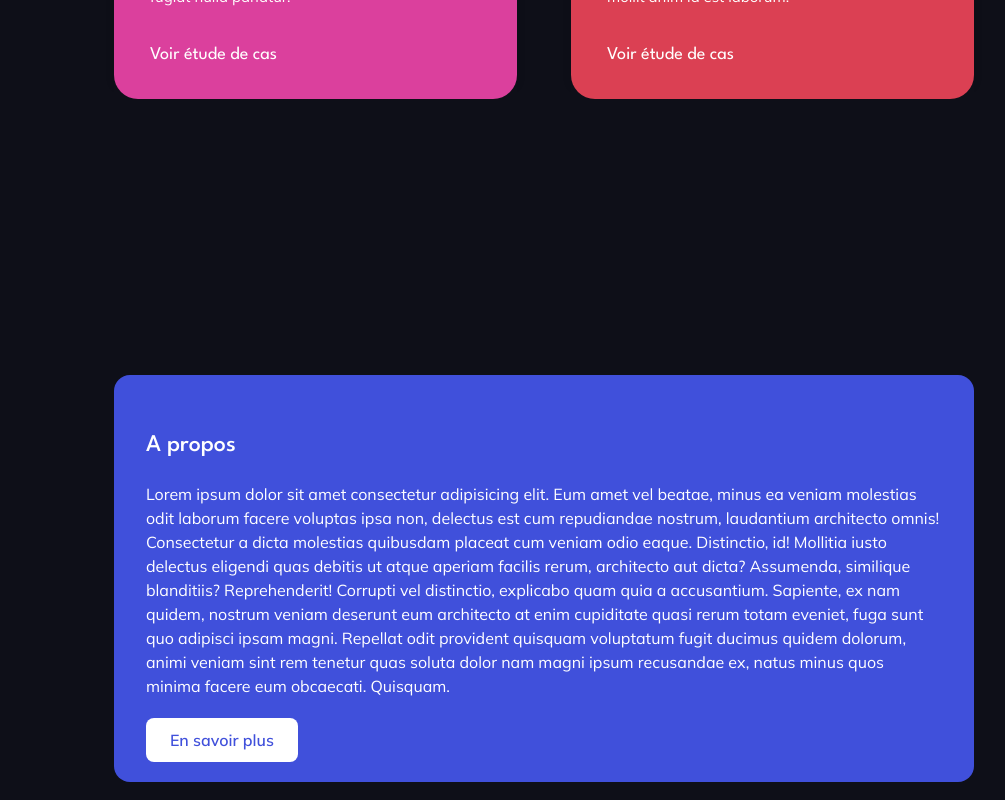
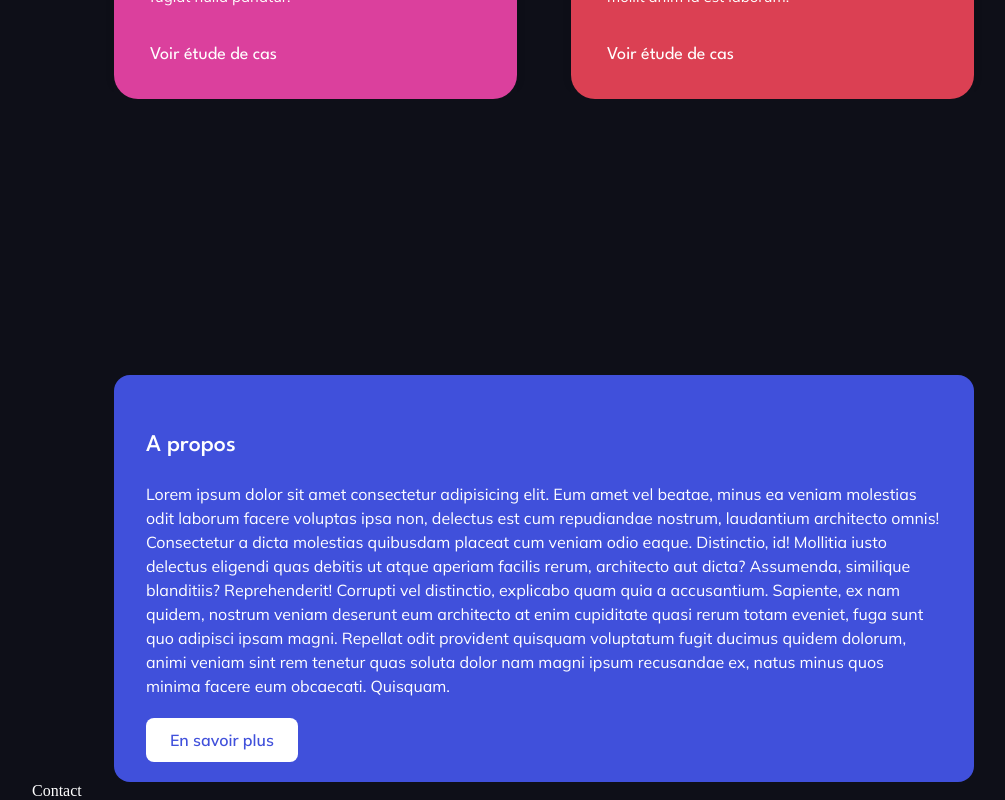
Before and after one commit to Assoghe/portfolionew, a React (Vite) app: page / in a window 1280 px wide. Shown: the part 2030-2830 px from the top of the page, without its empty margins (96-1101 px from the left). Built offline with nearby package versions, Linux system fonts and the light colour scheme.

Commit message:
ContactSection > Add ContactSection.tsx

```diff
--- /dev/null
+++ b/src/pages/Portfolio/ContactSection.tsx
@@ -0,0 +1,11 @@
+import React from 'react'
+
+function ContactSection() {
+  return (
+    <div>
+      Contact
+    </div>
+  )
+}
+
+export default ContactSection
--- a/src/pages/Portfolio/Portfolio.tsx
+++ b/src/pages/Portfolio/Portfolio.tsx
@@ -2,6 +2,7 @@ import React from 'react'
 import HeroSection from './HeroSection'
 import PortfolioSection from './PortfolioSection'
 import AboutSection from './AboutSection'
+import ContactSection from './ContactSection'
 
 function Portfolio() {
   return (
@@ -9,6 +10,7 @@ function Portfolio() {
       <HeroSection/>
       <PortfolioSection/>
       <AboutSection/>
+      <ContactSection/>
     </>
   )
 }
```
